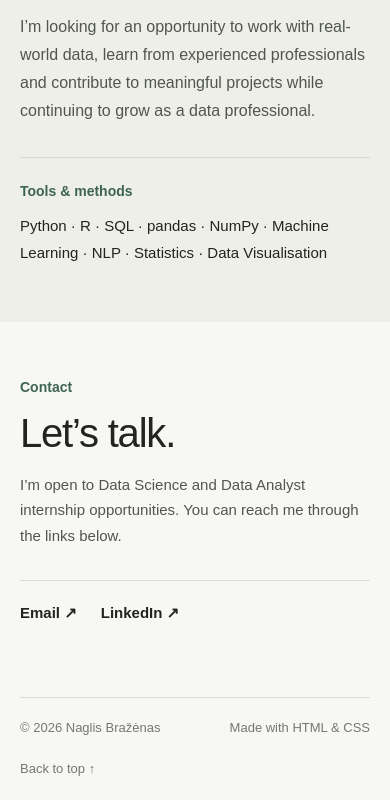
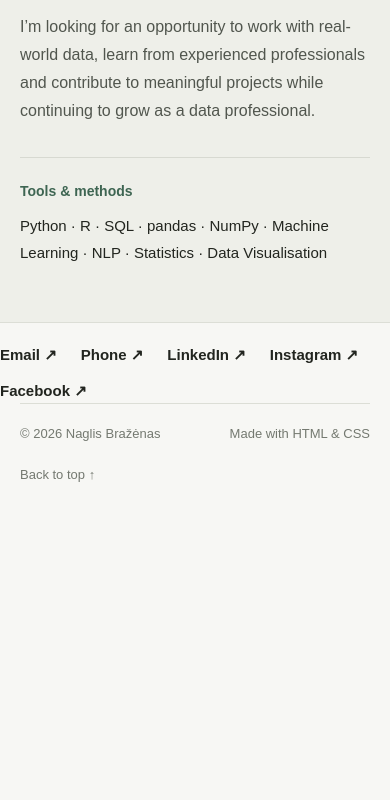
Before and after one commit to brazhen/brazhen.github.io, a plain HTML site: page index.html in a window 390 px wide. Shown: the part 4195-4995 px from the top of the page. After the commit the page ends 4701 px from the top, so only its background shows below. Drawn offline with Linux system fonts and the light colour scheme.

Commit message:
Enhance contact section with more links
Added additional contact links for phone, Instagram, and Facebook.

```diff
--- a/index.html
+++ b/index.html
@@ -210,19 +210,28 @@
   </div>
 </section>
 
-    <section class="contact page-width" id="contact">
-      <p class="kicker">Contact</p>
-      <div class="contact-inner">
-        <h2>Let’s talk.</h2>
-        <p>I’m open to Data Science and Data Analyst internship opportunities. You can reach me through the links below.</p>
-      </div>
-      <div class="contact-links">
-        <!-- Replace the placeholder values with your real links before publishing. -->
-        <a href="mailto:naglisbrazenas@gmail.com">Email ↗</a>
-        <a href="https://www.linkedin.com/in/naglis-brazenas-11b1aa301/" target="_blank" rel="noopener noreferrer">LinkedIn ↗</a>
-      </div>
-    </section>
-  </main>
+<div class="contact-links">
+  <a href="mailto:naglisbrazenas@gmail.com">Email ↗</a>
+
+  <a href="tel:+37062196211">
+    Phone ↗
+  </a>
+
+  <a href="https://www.linkedin.com/in/naglis-brazenas-11b1aa301/"
+     target="_blank" rel="noopener noreferrer">
+    LinkedIn ↗
+  </a>
+
+  <a href="https://www.instagram.com/nagli_ss17/"
+     target="_blank" rel="noopener noreferrer">
+    Instagram ↗
+  </a>
+
+  <a href="https://www.facebook.com/Naglis_Bražėnas"
+     target="_blank" rel="noopener noreferrer">
+    Facebook ↗
+  </a>
+</div>
 
   <footer class="page-width footer">
     <span>© <span id="year">2026</span> Naglis Bražėnas</span>
```
